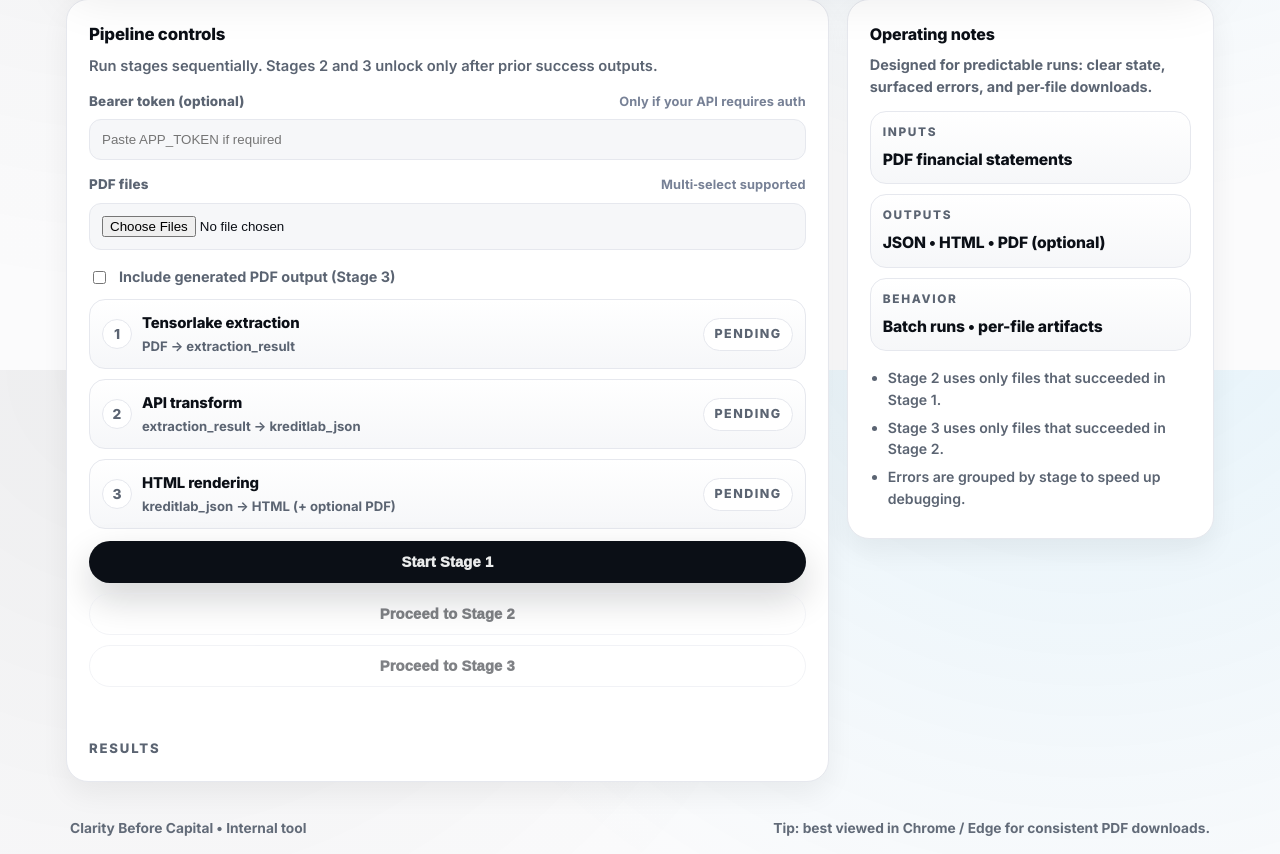
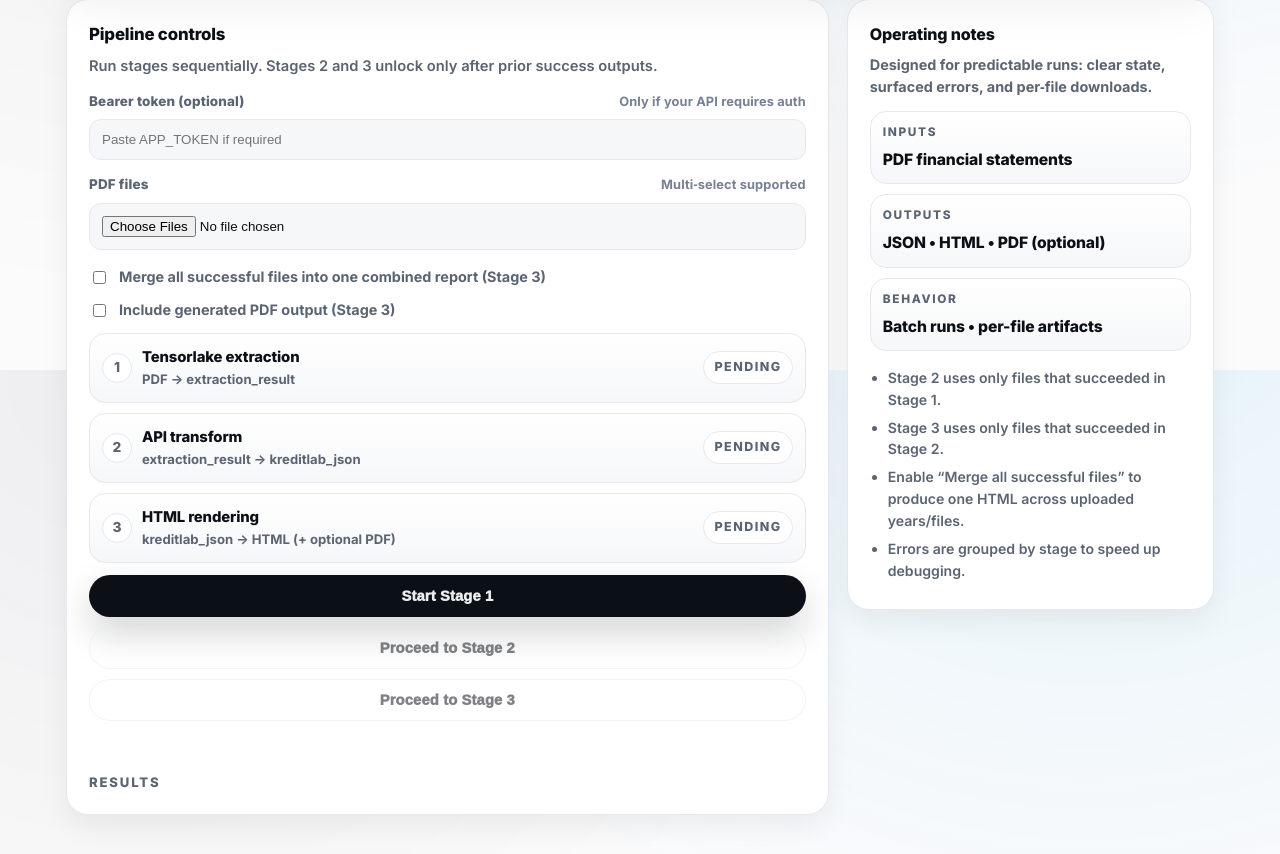
Before and after one commit to M1doriya/Display-Apps, a FastAPI app: page / in a window 1280 px wide. Shown: the part 430-1284 px from the top of the page. Run offline with FastAPI, Linux system fonts and the light colour scheme; some libraries are stand-ins or nearby versions.

Commit message:
Add merged multi-file render flow for combined annual report

```diff
--- a/integrated-app/app.py
+++ b/integrated-app/app.py
@@ -16,6 +16,7 @@ from pipeline import (
     generate_full_html,
     process_pdf,
     transform_to_kreditlab_json,
+    merge_kreditlab_json_records,
 )
 
 app = FastAPI(title="Display-Apps Integrated Pipeline", version="1.0.0")
@@ -52,6 +53,11 @@ class StageRenderItem(BaseModel):
 
 
 class StageRenderRequest(BaseModel):
+    items: list[StageRenderItem]
+    include_pdf: bool = False
+
+
+class StageMergeRequest(BaseModel):
     items: list[StageRenderItem]
     include_pdf: bool = False
 
@@ -223,6 +229,33 @@ def stage_render_endpoint(body: StageRenderRequest, _: None = Depends(require_op
     return {"results": results}
 
 
+@app.post("/stage/merge-render")
+def stage_merge_render_endpoint(body: StageMergeRequest, _: None = Depends(require_optional_token)):
+    if not body.items:
+        raise HTTPException(status_code=400, detail="No stage payload supplied")
+
+    try:
+        merged_json = merge_kreditlab_json_records([item.kreditlab_json for item in body.items])
+        html = generate_full_html(merged_json)
+
+        entry = {
+            "filename": "merged-report",
+            "source_filenames": [item.filename for item in body.items],
+            "status": "success",
+            "kreditlab_json": merged_json,
+            "html": html,
+        }
+        if body.include_pdf:
+            try:
+                entry["pdf_base64"] = base64.b64encode(convert_html_to_pdf(html)).decode("utf-8")
+            except Exception:
+                pass
+
+        return {"result": entry}
+    except Exception as exc:
+        raise HTTPException(status_code=400, detail=f"Merge render failed: {exc}") from exc
+
+
 async def _process_single_upload(file: UploadFile, include_pdf: bool):
     payload = await _read_validated_pdf(file)
 
--- a/integrated-app/pipeline.py
+++ b/integrated-app/pipeline.py
@@ -4,6 +4,7 @@ import logging
 import os
 import tempfile
 from pathlib import Path
+from copy import deepcopy
 from typing import Any, Dict, Optional, Tuple
 
 import httpx
@@ -65,6 +66,77 @@ def _load_renderer_module():
 _RENDERER = _load_renderer_module()
 generate_full_html = _RENDERER.generate_full_html
 convert_html_to_pdf = _RENDERER.convert_html_to_pdf
+
+
+def _is_year_key(value: str) -> bool:
+    lower = value.lower()
+    return lower.startswith("year_") or lower.isdigit()
+
+
+def _list_entry_identity(item: Dict[str, Any]) -> Optional[Tuple[Any, ...]]:
+    if not isinstance(item, dict):
+        return None
+
+    for key in ("name", "label", "metric", "id", "period"):
+        if key in item and item.get(key) not in (None, ""):
+            return (key, item.get(key))
+
+    if "note" in item and item.get("note") not in (None, ""):
+        return ("note", item.get("note"))
+    return None
+
+
+def _merge_list(base: list[Any], incoming: list[Any]) -> list[Any]:
+    merged = deepcopy(base)
+    indexed: Dict[Tuple[Any, ...], int] = {}
+
+    for idx, item in enumerate(merged):
+        identity = _list_entry_identity(item)
+        if identity is not None:
+            indexed[identity] = idx
+
+    for item in incoming:
+        identity = _list_entry_identity(item)
+        if identity is not None and identity in indexed and isinstance(merged[indexed[identity]], dict):
+            merged[indexed[identity]] = _merge_structure(merged[indexed[identity]], item)
+        else:
+            merged.append(deepcopy(item))
+            if identity is not None:
+                indexed[identity] = len(merged) - 1
+
+    return merged
+
+
+def _merge_structure(base: Any, incoming: Any) -> Any:
+    if isinstance(base, dict) and isinstance(incoming, dict):
+        merged = deepcopy(base)
+        for key, incoming_value in incoming.items():
+            if key not in merged:
+                merged[key] = deepcopy(incoming_value)
+                continue
+
+            current_value = merged[key]
+            if isinstance(current_value, (dict, list)) and isinstance(incoming_value, type(current_value)):
+                merged[key] = _merge_structure(current_value, incoming_value)
+            elif _is_year_key(str(key)) or current_value in (None, "", [], {}):
+                merged[key] = deepcopy(incoming_value)
+        return merged
+
+    if isinstance(base, list) and isinstance(incoming, list):
+        return _merge_list(base, incoming)
+
+    return deepcopy(incoming)
+
+
+def merge_kreditlab_json_records(records: list[Dict[str, Any]]) -> Dict[str, Any]:
+    if not records:
+        raise ValueError("At least one KreditLab JSON record is required")
+
+    merged = deepcopy(records[0])
+    for record in records[1:]:
+        merged = _merge_structure(merged, record)
+
+    return merged
 
 
 def upload_file_v2(path: str, api_key: str) -> str:
--- a/integrated-app/templates/index.html
+++ b/integrated-app/templates/index.html
@@ -649,6 +649,10 @@
 
             <div class="options-row">
               <label class="check">
+                <input id="mergeReports" type="checkbox" />
+                Merge all successful files into one combined report (Stage 3)
+              </label>
+              <label class="check">
                 <input id="includePdf" type="checkbox" />
                 Include generated PDF output (Stage 3)
               </label>
@@ -719,6 +723,7 @@
           <ul class="tips">
             <li>Stage 2 uses only files that succeeded in Stage 1.</li>
             <li>Stage 3 uses only files that succeeded in Stage 2.</li>
+            <li>Enable “Merge all successful files” to produce one HTML across uploaded years/files.</li>
             <li>Errors are grouped by stage to speed up debugging.</li>
           </ul>
         </div>
@@ -948,22 +953,29 @@ document.getElementById('runStage3Btn').addEventListener('click', async () => {
   setStage('stage3', 'running');
 
   try {
-    setStatus('Running Stage 3 (HTML render)…');
-    const response = await fetch('/stage/render', {
+    const mergeEnabled = document.getElementById('mergeReports').checked;
+    setStatus(`Running Stage 3 (${mergeEnabled ? 'merge + render' : 'HTML render'})…`);
+
+    const endpoint = mergeEnabled ? '/stage/merge-render' : '/stage/render';
+    const response = await fetch(endpoint, {
       method: 'POST',
       headers: authHeaders({ 'Content-Type': 'application/json' }),
       body: JSON.stringify({ items, include_pdf: document.getElementById('includePdf').checked }),
     });
     const data = await parseResponse(response);
 
-    stageState.rendered = data.results || [];
+    stageState.rendered = mergeEnabled ? [data.result] : (data.results || []);
     renderStageErrors('Stage 3 errors', stageState.rendered);
 
     const failed = stageState.rendered.filter(x => x.status === 'error').length;
     setStage('stage3', failed ? 'error' : 'success');
 
     renderResults();
-    setStatus(`Stage 3 completed. Success: ${stageState.rendered.length - failed}, Failed: ${failed}.`, !!failed);
+    if (mergeEnabled && !failed) {
+      setStatus(`Stage 3 completed. Combined report created from ${items.length} files.`, false);
+    } else {
+      setStatus(`Stage 3 completed. Success: ${stageState.rendered.length - failed}, Failed: ${failed}.`, !!failed);
+    }
   } catch (err) {
     setStage('stage3', 'error');
     setStatus(`Stage 3 failed: ${err.message}`, true);
```
Also changed, not shown: README.md.
